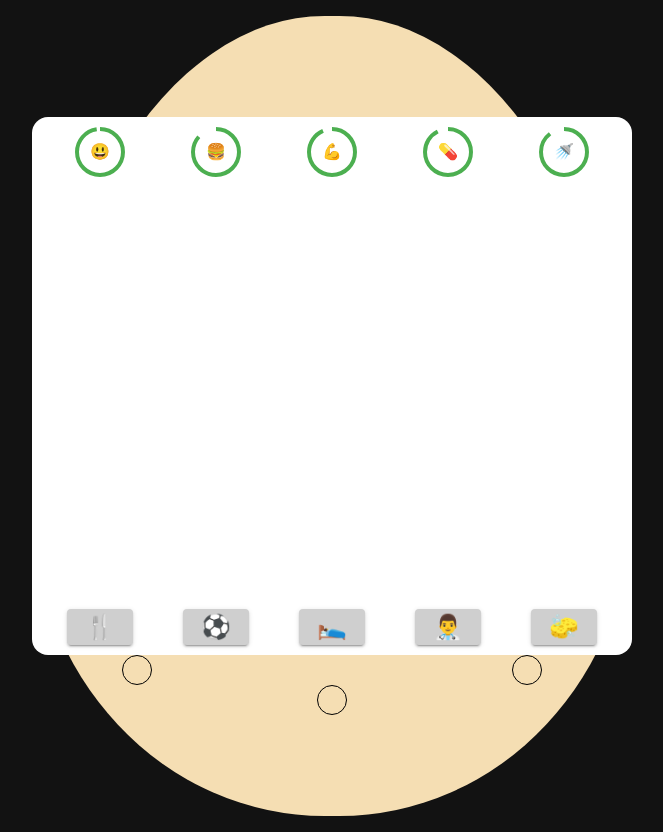
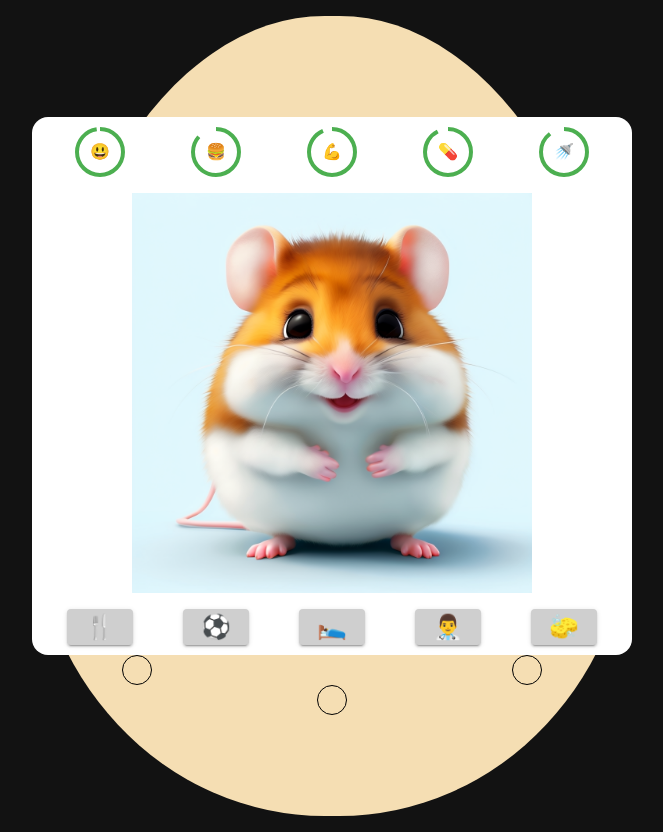
Before and after one commit to Potseluiko-Misha/--------------, a Vue app in the folder Tamagothci/: page / in a window 1280 px wide. Both pictures are taken after typing "Sample" into the empty fields and a click on the button "CREATE". Shown: the whole page, without its empty margins (308-971 px from the left). Built offline with nearby package versions, Linux system fonts and the light colour scheme.

Commit message:
addImageSrc

```diff
--- a/Tamagothci/src/components/Screen.vue
+++ b/Tamagothci/src/components/Screen.vue
@@ -87,7 +87,7 @@ const imageSrc = computed(() => {
 
 
 
-    return imgList;
+    return imgList.init;
 })
 
 const increaeValue = (type) => {
```
